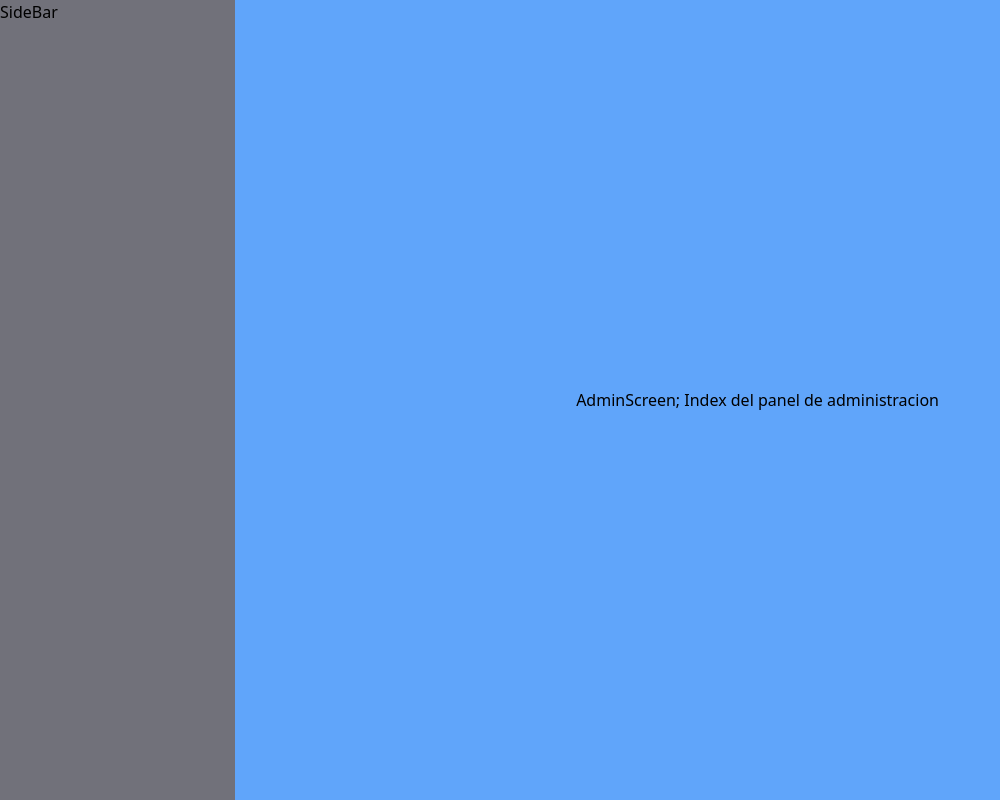
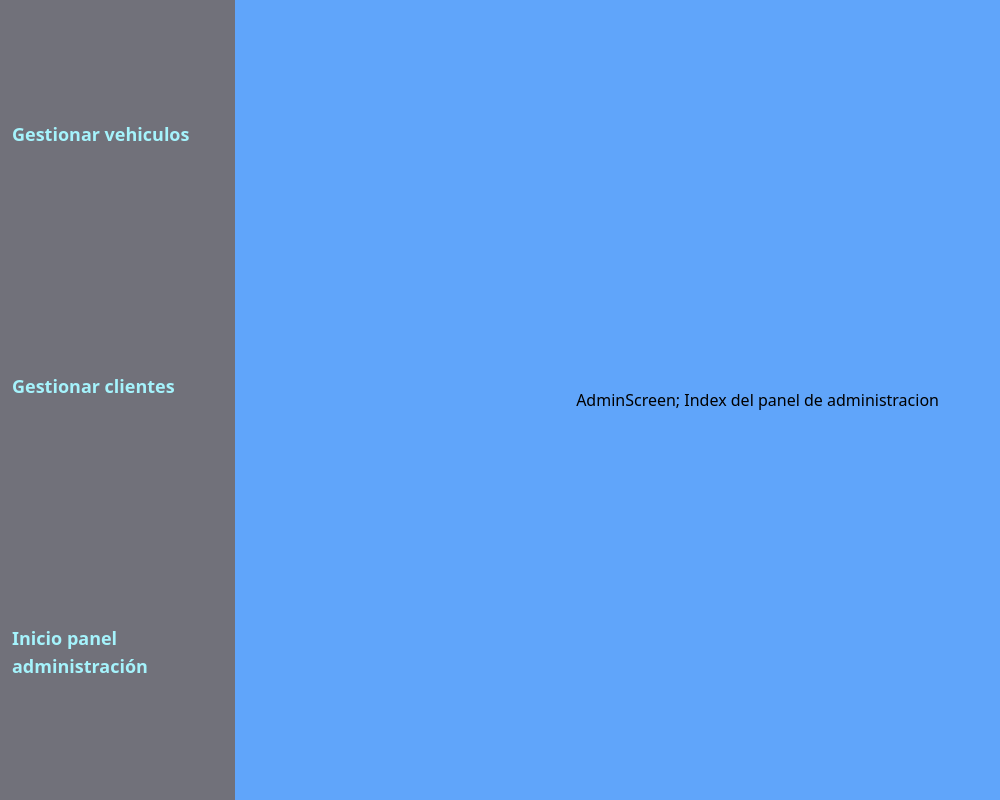
Before and after one commit to FredyAlexHoyosAriza/concesionario-multimarca, a React (Create React App) app: page /admin in a window 1280 px wide. Shown: the whole page, without its empty margins (0-1000 px from the left). Built offline with nearby package versions, Linux system fonts and the light colour scheme; the HTML template or start-up script is replaced by a standard one.

Commit message:
Se crea menu con estilos en el sidebar con Links a rutas administrativas

```diff
--- a/src/components/SideBar.jsx
+++ b/src/components/SideBar.jsx
@@ -1,10 +1,21 @@
 import React from 'react'
+import { Link } from 'react-router-dom'
 
 const SideBar = () => {
   return (
     //w-72: la mitad de una pantalla mediana
     <nav className='w-72 bg-zinc-500 '>
-      SideBar
+      <ul className='box-border p-2 ml-1 font-bold text-lg text-cyan-200 h-screen flex flex-col justify-around'>
+        <li>
+          <Link to={'/admin/vehicles'}>Gestionar vehiculos</Link>
+        </li>
+        <li>
+          <Link to={'/admin/clients'}>Gestionar clientes</Link>
+        </li>
+        <li>
+          <Link to={'/admin'}>Inicio panel administración</Link>
+        </li>
+      </ul>
     </nav>
   )
 }
--- a/tailwind.config.js
+++ b/tailwind.config.js
@@ -7,4 +7,7 @@ module.exports = {
     extend: {},
   },
   plugins: [],
+  // corePlugins: {
+  //   preflight: false, // Desactiva Preflight
+  // },
 }
```
